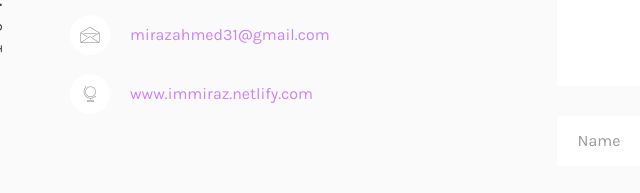
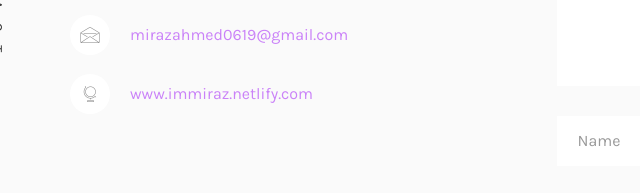
Before and after one commit to mirazeei/portolio, a plain HTML site: page contact.html in a window 1280 px wide. Shown: the part 437-630 px from the top of the page, 0-640 px from the left. Drawn offline with nearby package versions, Linux system fonts and the light colour scheme; files whose address does not match are found by name; a web font is replaced by a local one.

Commit message:
Update contact.html

```diff
--- a/contact.html
+++ b/contact.html
@@ -136,7 +136,7 @@
 								<ul class="contact-info">
 									<li><span><i class="icon-map5"></i></span>Lalkhan Bazar, Chattogram, Bangladesh</li>
 <!-- 									<li><span><i class="icon-phone4"></i></span>+880 1991457292</li> -->
-									<li><span><i class="icon-envelope2"></i></span><a>mirazahmed31@gmail.com</a></li>
+									<li><span><i class="icon-envelope2"></i></span><a>mirazahmed0619@gmail.com</a></li>
 									<li><span><i class="icon-globe3"></i></span><a href="#">www.immiraz.netlify.com</a></li>
 								</ul>
 							</div>
```
